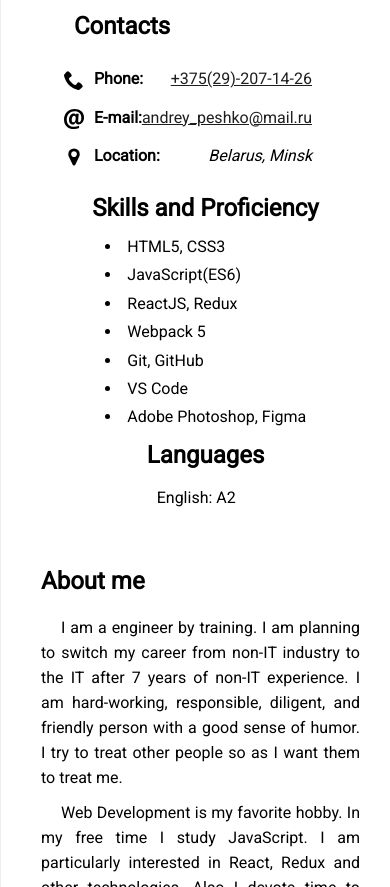
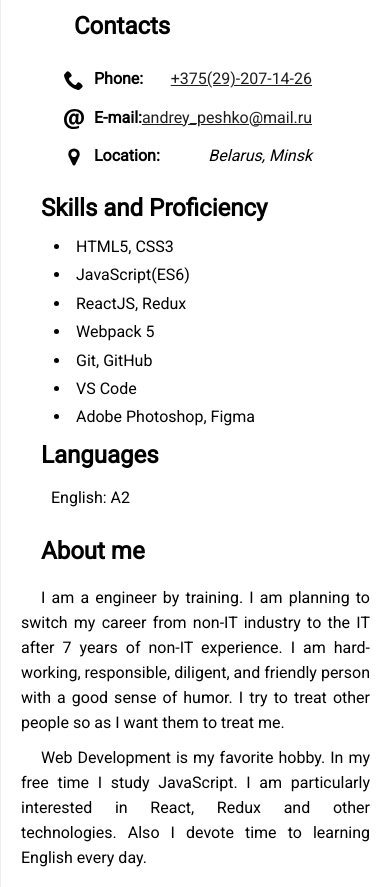
Before and after one commit to AndreyPesh/rsschool-cv, a plain HTML site: page index.html in a window 390 px wide. Shown: the part 380-1267 px from the top of the page. Drawn offline with nearby package versions, Linux system fonts and the light colour scheme.

Commit message:
feat: add adaptive to main

```diff
--- a/index.html
+++ b/index.html
@@ -89,7 +89,7 @@
       </section>
     </aside>
     <main class="main">
-      <section class="about-auhtor" id="about-me">
+      <section class="about-author" id="about-me">
         <h2 class="subtitle">About me</h2>
         <p class="paragraph">I am a engineer by training. I am planning to switch my career from non-IT industry to the IT after 7 years of non-IT experience. I am hard-working, responsible, diligent, and friendly person with a good sense of humor. I try to treat other people so as I want them to treat me. </p>
         <p class="paragraph">Web Development is my favorite hobby. In my free time I study JavaScript. I am particularly interested in React, Redux and other technologies. Also I devote time to learn­ing English every day.</p>
--- a/style/adaptive.css
+++ b/style/adaptive.css
@@ -115,6 +115,37 @@
     max-width: 100%;
   }
 
+  .about-author {
+    padding-top: 10px;
+  }
+
+  .courses__list {
+    justify-content: space-around;
+  }
+
+  .courses__item {
+    min-width: 35%;
+  }
+}
+
+@media screen and (max-width: 523px) {
+  .skills {
+    min-width: 60%;
+  }
+
+  .language {
+    flex-grow: 1;
+    align-self: flex-start;
+    min-width: 60%;
+  }
+
+  .paragraph {
+    padding: 10px 0 0 0;
+  }
+
+  .courses__item {
+    min-width: 50%;
+  }
 }
 
 @media screen and (max-width: 425px) {
@@ -124,11 +155,16 @@
 
   .skills {
     max-width: 100%;
+    flex-grow: 1;
   }
 
   .language {
     max-width: 100%;
-    flex-grow: 0;
+    flex-grow: 1;
+  }
+
+  .courses__item {
+    min-width: 70%;
   }
 }
 
@@ -136,4 +172,8 @@
   .navigation__header.active {
     width: 100%;
   }
+
+  .courses__item {
+    min-width: 100%;
+  }
 }
--- a/style/style.css
+++ b/style/style.css
@@ -156,7 +156,7 @@ html {
   max-width: 70%;
 }
 
-.about-auhtor {
+.about-author {
   padding-top: 40px;
 }
 
@@ -193,9 +193,9 @@ html {
 }
 
 .courses__item {
+  margin-bottom: 10px;
   flex-basis: calc(20% - 10px);
   border: 1px solid rgba(31, 29, 29, 0.5);
-
   text-align: center;
   background-color: var(--dark-color);
   border-radius: 5px;
```
